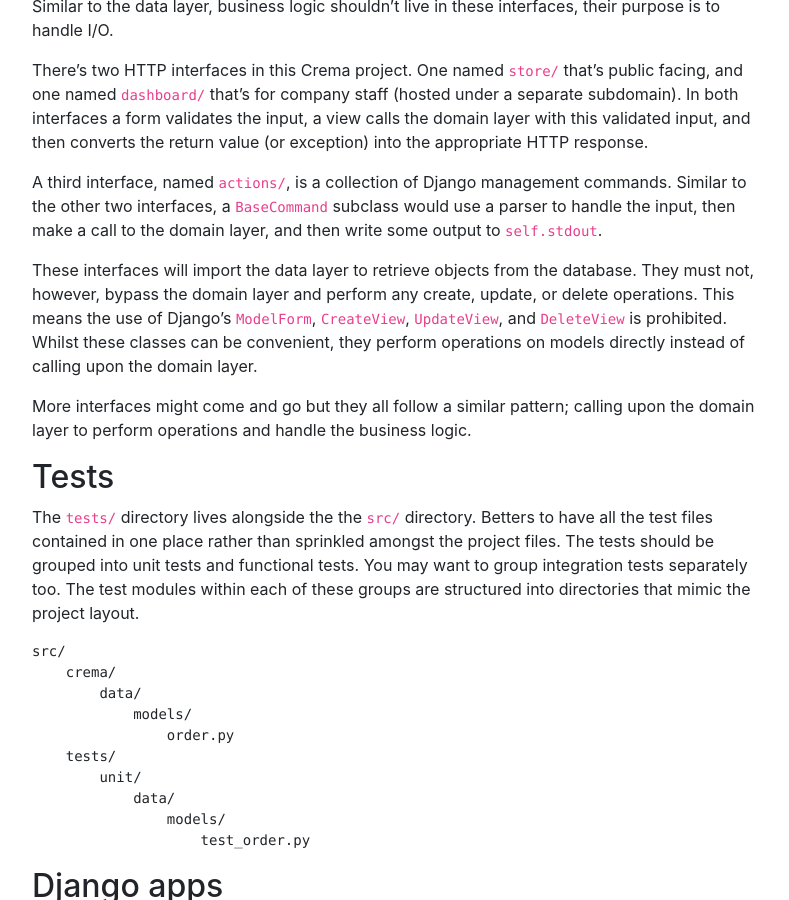
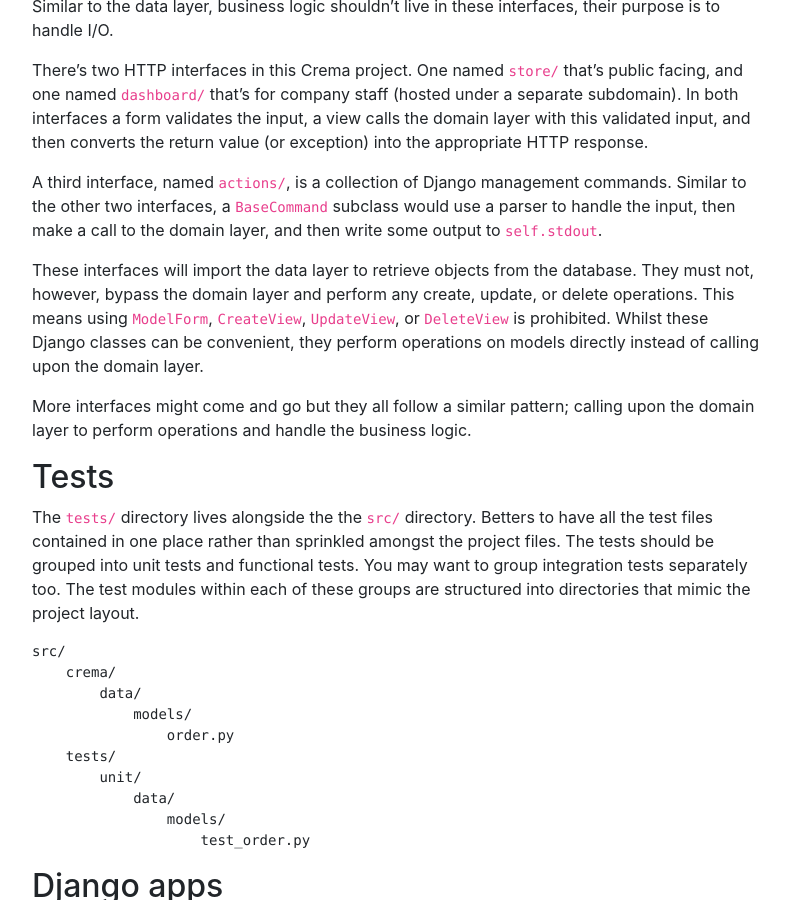
Before and after one commit to jamesbeith/jamesbeith.github.io, a Jekyll site: the page built from _posts/2018-06-25-how-to-structure-django-projects.md, in a window 1280 px wide and 900 px high, scrolled down 2080 px. Shown: the whole window, without its empty margins (243-1032 px from the left). Built offline with Jekyll 4.4.1, drawn with Linux system fonts in a browser that asks for light colours.

Commit message:
Improve wording around prohibited classes

```diff
--- a/_posts/2018-06-25-how-to-structure-django-projects.md
+++ b/_posts/2018-06-25-how-to-structure-django-projects.md
@@ -86,7 +86,7 @@
 
 A third interface, named `actions/`, is a collection of Django management commands. Similar to the other two interfaces, a `BaseCommand` subclass would use a parser to handle the input, then make a call to the domain layer, and then write some output to `self.stdout`.
 
-These interfaces will import the data layer to retrieve objects from the database. They must not, however, bypass the domain layer and perform any create, update, or delete operations. This means the use of Django’s `ModelForm`, `CreateView`, `UpdateView`, and `DeleteView` is prohibited. Whilst these classes can be convenient, they perform operations on models directly instead of calling upon the domain layer.
+These interfaces will import the data layer to retrieve objects from the database. They must not, however, bypass the domain layer and perform any create, update, or delete operations. This means using `ModelForm`, `CreateView`, `UpdateView`, or `DeleteView` is prohibited. Whilst these Django classes can be convenient, they perform operations on models directly instead of calling upon the domain layer.
 
 More interfaces might come and go but they all follow a similar pattern; calling upon the domain layer to perform operations and handle the business logic.
 
```
